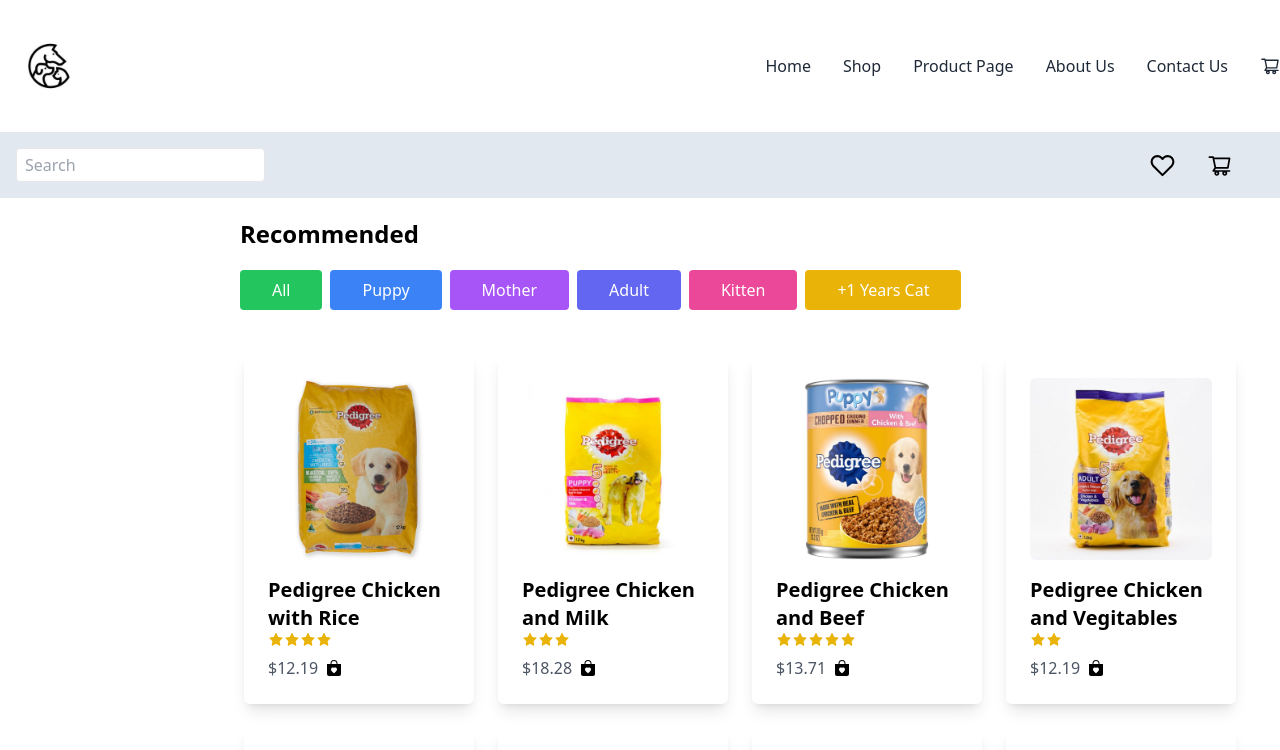
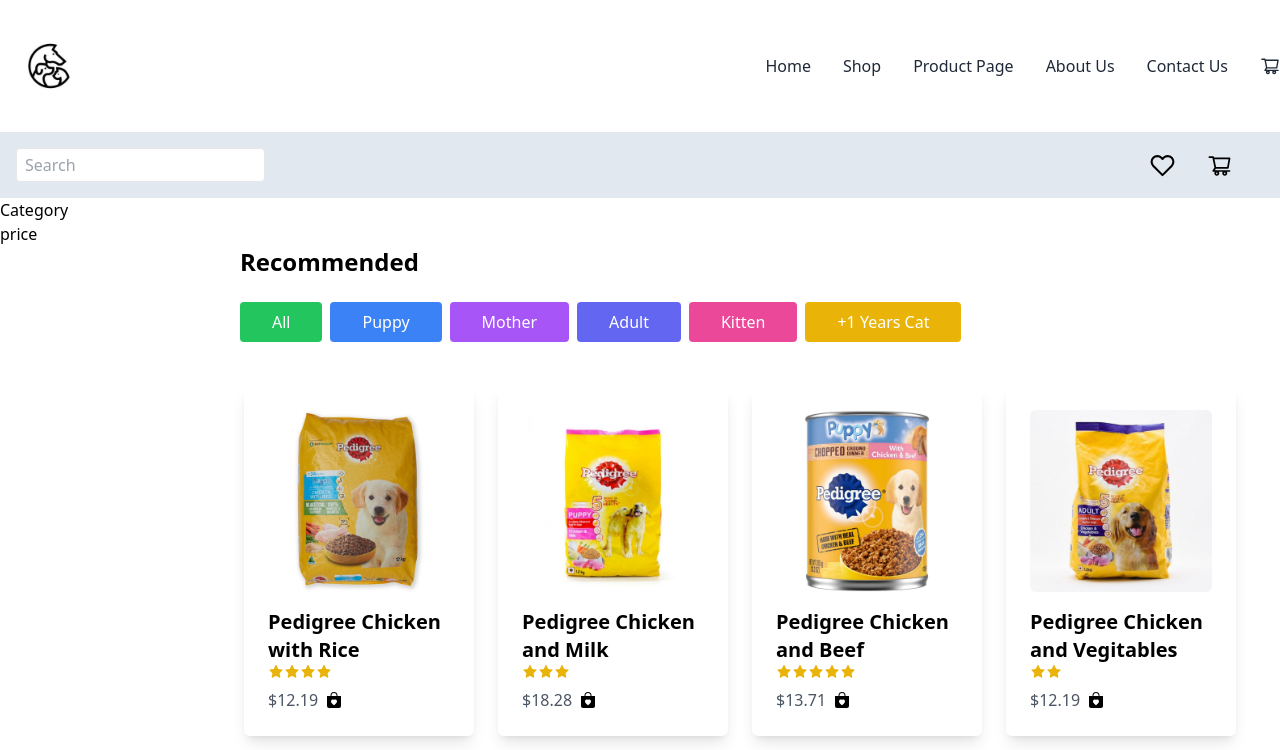
Before and after one commit to DushyanthiMahavithana/ecommerce_springboot_and_nextjs, a Next.js app: page /shop in a window 1280 px wide. Shown: the top 750 px of the page. Built offline with nearby package versions, Linux system fonts and the light colour scheme.

Commit message:
side bar updated

```diff
--- a/app/recommended/page.jsx
+++ b/app/recommended/page.jsx
@@ -3,7 +3,7 @@
 export default function recommended() {
   return (
     <div>
-        <h1 className='text-2xl font-bold ml-60 mb-5 mt-5'>Recommended</h1>
+        <h1 className='text-2xl font-bold ml-60 mb-6'>Recommended</h1>
         <div className='ml-60'>
             <button className='px-8 py-2 mr-2 bg-green-500 text-white rounded hover:bg-green-700'>All</button>
             <button className='px-8 py-2 mr-2 bg-blue-500 text-white rounded hover:bg-blue-700'>Puppy</button>
--- a/app/shop/page.jsx
+++ b/app/shop/page.jsx
@@ -9,11 +9,15 @@
 export default function RootLayout({ children }) {
   return (
   <div className='max-w-8xl mx-auto'>
-    <Sidebar />
-    <Searchbar/>
-    <Recommended />
-    <Products />
-    {children}
+    <div>
+      <Searchbar/>
+      <Sidebar />
+    </div>
+    <div className="flex-1">
+      <Recommended />
+      <Products />
+      {children}
+    </div>
   </div>
 
   )
--- a/app/sidebar/category/page.jsx
+++ b/app/sidebar/category/page.jsx
@@ -0,0 +1,15 @@
+import React from 'react'
+
+export default function category() {
+  return (
+    <div>
+      <h2>
+        Category
+      </h2>
+
+
+
+
+    </div>
+  )
+}
--- a/app/sidebar/page.jsx
+++ b/app/sidebar/page.jsx
@@ -1,12 +1,14 @@
 import React from 'react';
+import Category from './category/page';
+import Price from './price/page';
 
 
 
 export default function sidebar() {
   return (
     <div>
-
-
+      <Category />
+      <Price />
     </div>
   )
 }
--- a/app/sidebar/price/page.jsx
+++ b/app/sidebar/price/page.jsx
@@ -0,0 +1,9 @@
+import React from 'react'
+
+export default function price() {
+  return (
+    <div>
+      price
+    </div>
+  )
+}
```
